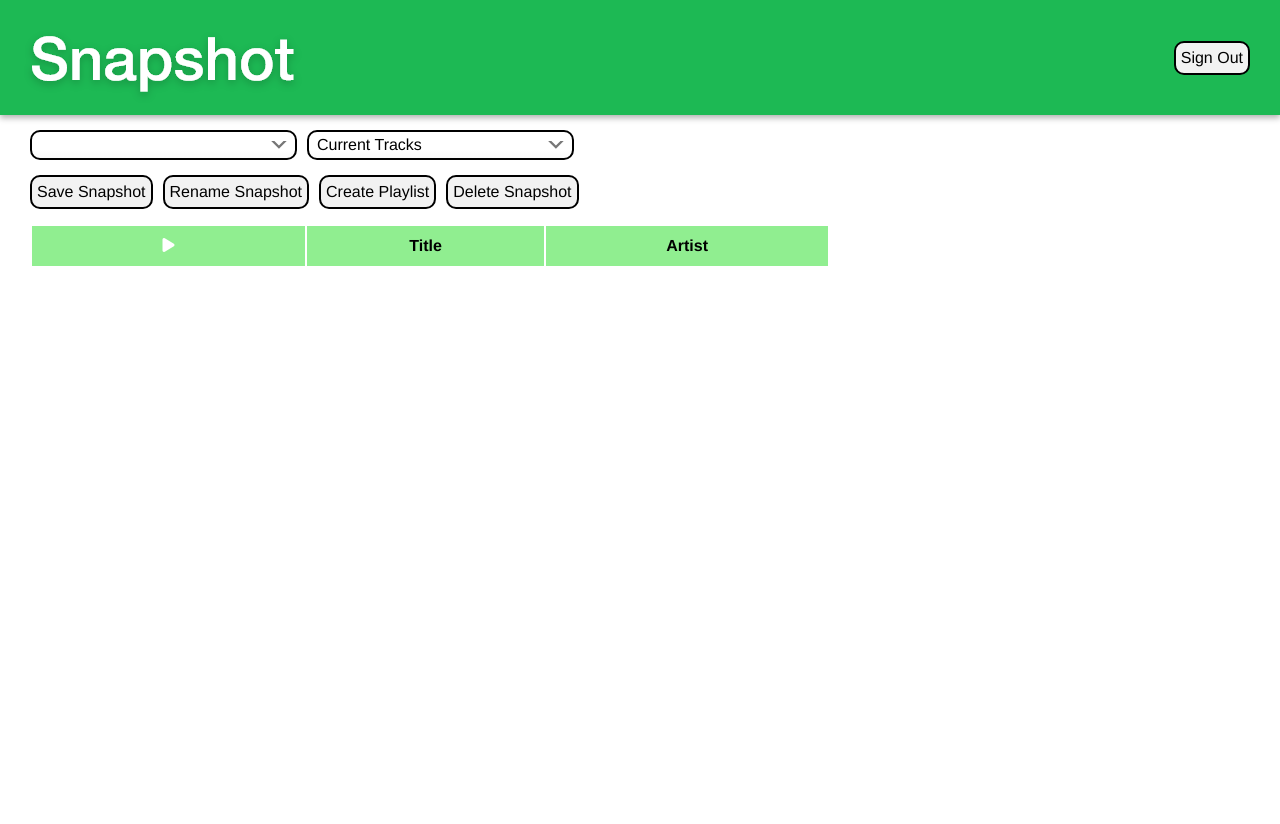
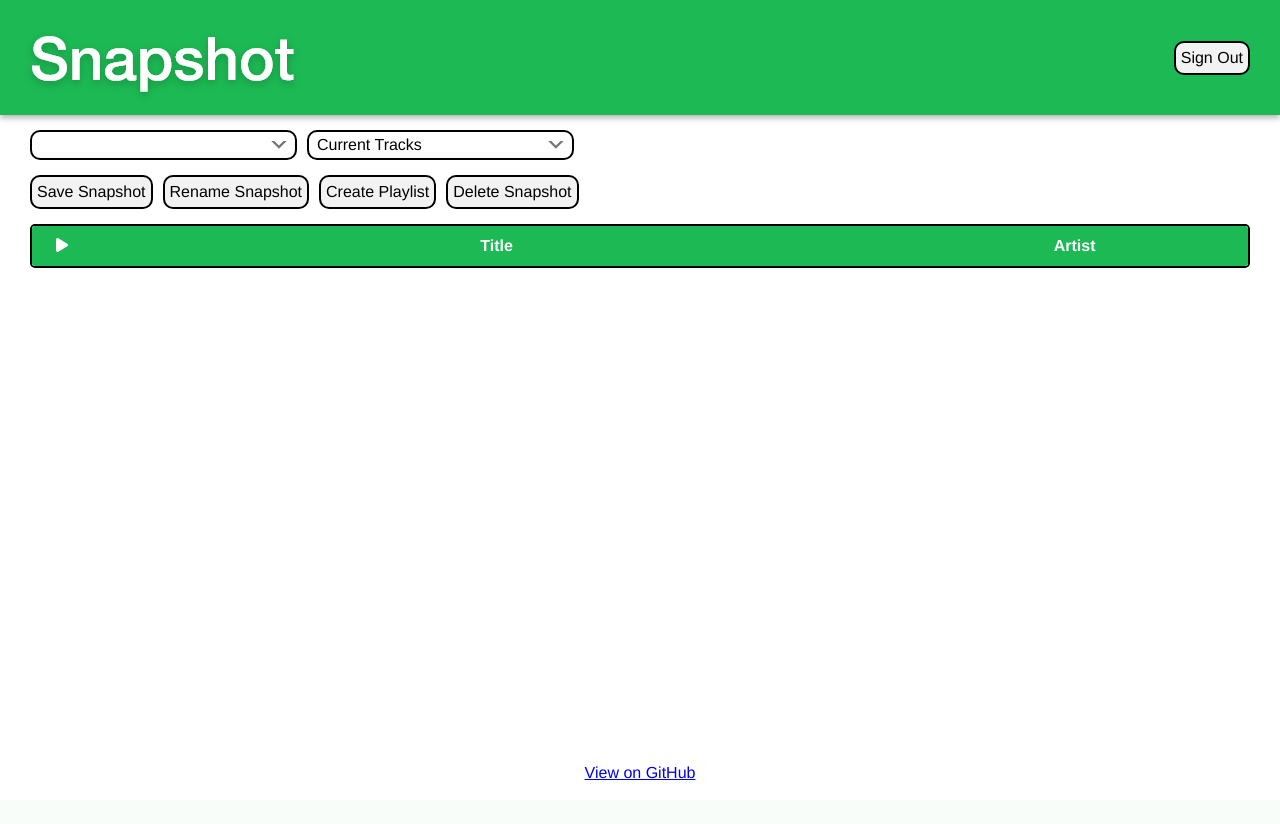
Before and after one commit to joshlacount/snapshot, a Flask app: template templates/index.html in a window 1280 px wide. After the commit the page ends 780 px from the top, so only its background shows below. Run offline with Flask 2, Linux system fonts and the light colour scheme; the template is opened without the code that fills it, so the values that code supplies are empty; some libraries are stand-ins or nearby versions.

Commit message:
fixed github link positioning to allow for dynamic table height

```diff
--- a/static/style.css
+++ b/static/style.css
@@ -56,6 +56,10 @@ select {
 
 /* My rules */
 
+:root {
+    --green: #1DB954;
+}
+
 * {
     font-family: Helvetica, sans-serif;
 }
@@ -108,12 +112,15 @@ select:focus + .focus {
     left: -2px;
     right: -2px;
     bottom: -3px;
-    border: 3px solid #1DB954;
+    border: 3px solid var(--green);
     border-radius: inherit;
 }
 
 table {
     width: 100%;
+    background-color: white;
+    border-collapse: collapse;
+    table-layout: fixed;
 }
 
 td, th {
@@ -121,9 +128,31 @@ td, th {
 }
 
 th {
-    background-color: lightgreen;
+    background-color: var(--green);
+    color: white;
+    box-shadow: 0px 3px 3px rgba(0, 0, 0, 0.1);
     position: sticky;
     top: 0;
+}
+
+th:nth-child(1) {
+    width: 60px;
+}
+
+th:nth-child(2) {
+    width: 70%;
+}
+
+th:nth-child(3) {
+    width: 30%;
+}
+
+tr:nth-child(even) {
+    background-color: #F2F2F2;
+}
+
+tr:hover {
+    background-color: #DDD;
 }
 
 button {
@@ -149,7 +178,13 @@ button:active {
 .grid-container {
     display: grid;
     grid-template-columns: 30px 1fr 30px;
+    grid-template-rows: repeat(4, minmax(auto, min-content));
     row-gap: 15px;
+    height: 100vh;
+}
+
+.grid-container > * {
+    grid-column: 2 / 3;
 }
 
 #header {
@@ -159,7 +194,7 @@ button:active {
     align-items: center;
     width: 100%;
     height: 115px;
-    background-color: #1DB954;
+    background-color: var(--green);
     box-shadow: 0px 3px 6px rgba(0, 0, 0, 0.3);
 }
 
@@ -176,7 +211,6 @@ button:active {
 }
 
 #selects-container {
-    grid-column: 2;
     display: grid;
     grid-auto-columns: minmax(auto, max-content);
     gap: 10px;
@@ -187,7 +221,6 @@ button:active {
 }
 
 #controls-container {
-    grid-column: 2;
     display: grid;
     grid-auto-columns: minmax(auto, max-content);
     gap: 10px;
@@ -198,31 +231,43 @@ button:active {
 }
 
 #tracks-table-container {
-    grid-column: 2;
-    width: 800px;
-    height: 600px;
+    width: 100%;
+    height: 100%;
     overflow-y: scroll;
+    border: 2px solid black;
+    border-radius: 5px;
 }
 
 .play-btn {
     width: 40px;
     height: 15px;
     display: inline-block;
-    color: lightgreen;
+    color: var(--green);
+    cursor: pointer;
+}
+
+#play-all-btn {
+    color: white;
 }
 
 .play-btn:hover, #play-all-btn:hover {
     color: black;
 }
 
-.play-btn:active, #play-all-btn:active {
-    color: lightgray;
+.play-btn:active {
+    color: white;
 }
 
-#play-all-btn {
-    color: white;
+#play-all-btn:active {
+    color: lightgrey;
 }
 
 .play-btn-col {
     text-align: center;
 }
+
+#github-link {
+    justify-self: center;
+    align-self: end;
+    padding: 0 0 15px 0;
+}
--- a/templates/index.html
+++ b/templates/index.html
@@ -40,7 +40,6 @@
           Delete Snapshot
         </button>
       </div>
-
       <div id="tracks-table-container">
         <table id="tracks-table">
           <thead>
@@ -58,6 +57,7 @@
           </tbody>
         </table>
       </div>
+      <a id="github-link" href="https://github.com/joshlacount/snapshot">View on GitHub</a>
     </div>
   </body>
 </html>
```
